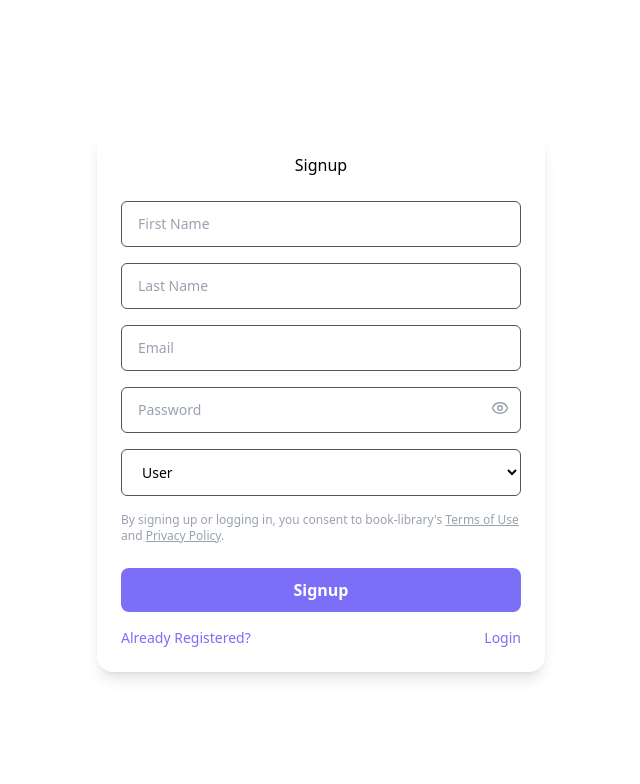
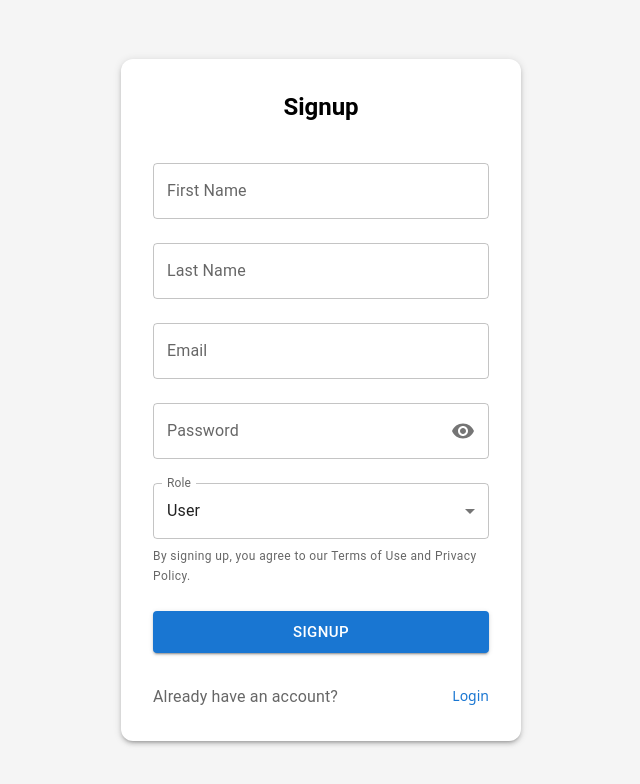
Before and after one commit to shreya1360/book-library, a React (Vite) app: page /signup in a window 1280 px wide. Shown: the top 784 px of the page, without its empty margins (319-959 px from the left). Built offline with nearby package versions, Linux system fonts and the light colour scheme.

Commit message:
fixed signup ui

```diff
--- a/src/components/Signup.jsx
+++ b/src/components/Signup.jsx
@@ -1,5 +1,16 @@
-import { Eye } from "lucide-react";
 import React, { useState } from "react";
+import {
+  Box,
+  Button,
+  TextField,
+  Typography,
+  MenuItem,
+  InputAdornment,
+  IconButton,
+  CircularProgress,
+  Link as MuiLink,
+} from "@mui/material";
+import { Visibility, VisibilityOff } from "@mui/icons-material";
 import { Link, useNavigate } from "react-router-dom";
 import Axios from "axios";
 
@@ -9,20 +20,21 @@ function Signup() {
     lastName: "",
     email: "",
     password: "",
-    role: "user", // default role
+    role: "user",
   });
 
+  const [showPassword, setShowPassword] = useState(false);
   const [error, setError] = useState("");
   const [loading, setLoading] = useState(false);
   const navigate = useNavigate();
 
   const handleChange = (e) => {
     const { name, value } = e.target;
+    setFormData((prev) => ({ ...prev, [name]: value }));
+  };
 
-    setFormData((prev) => ({
-      ...prev,
-      [name]: value,
-    }));
+  const handleTogglePassword = () => {
+    setShowPassword((show) => !show);
   };
 
   const handleSignup = async () => {
@@ -31,21 +43,13 @@ function Signup() {
     try {
       const { data } = await Axios.post(
         "https://book-lib-backend.onrender.com/api/v1/user/signup",
-        {
-          firstName: formData.firstName,
-          lastName: formData.lastName,
-          email: formData.email,
-          password: formData.password,
-          role: formData.role,
-        },
-        {
-          withCredentials: true,
-        }
+        formData,
+        { withCredentials: true }
       );
-      alert(data.message || "Signup succeeded");
+      alert(data.message || "Signup successful");
       navigate("/login");
     } catch (error) {
-      const msg = error?.response?.data?.errors || "Signup Failed";
+      const msg = error?.response?.data?.errors || "Signup failed";
       setError(msg);
     } finally {
       setLoading(false);
@@ -53,102 +57,137 @@ function Signup() {
   };
 
   return (
-    <div className="min-h-screen flex items-center justify-center px-4">
-      <div className="w-full max-w-md rounded-2xl p-6 shadow-lg">
-        <h1 className="text-center mb-6">Signup</h1>
+    <Box
+      minHeight="100vh"
+      display="flex"
+      justifyContent="center"
+      alignItems="center"
+      px={2}
+      bgcolor="#f5f5f5"
+    >
+      <Box
+        bgcolor="white"
+        p={4}
+        borderRadius={3}
+        boxShadow={3}
+        maxWidth={400}
+        width="100%"
+      >
+        <Typography variant="h5" fontWeight="600" textAlign="center" mb={3}>
+          Signup
+        </Typography>
 
-        <div className="mb-4 mt-2">
-          <input
-            className="w-full bg-transparent border border-gray-600 rounded-md px-4 py-3 placeholder-gray-400 text-sm focus:outline-none focus:ring-2 focus:ring-[#7a6ff0]"
-            type="text"
+        <TextField
+          fullWidth
+          label="First Name"
           name="firstName"
-            placeholder="First Name"
+          variant="outlined"
+          margin="normal"
           value={formData.firstName}
           onChange={handleChange}
         />
-        </div>
 
-        <div className="mb-4 mt-2">
-          <input
-            className="w-full bg-transparent border border-gray-600 rounded-md px-4 py-3 placeholder-gray-400 text-sm focus:outline-none focus:ring-2 focus:ring-[#7a6ff0]"
-            type="text"
+        <TextField
+          fullWidth
+          label="Last Name"
           name="lastName"
-            placeholder="Last Name"
+          variant="outlined"
+          margin="normal"
           value={formData.lastName}
           onChange={handleChange}
         />
-        </div>
 
-        <div className="mb-4 mt-2">
-          <input
-            className="w-full bg-transparent border border-gray-600 rounded-md px-4 py-3 placeholder-gray-400 text-sm focus:outline-none focus:ring-2 focus:ring-[#7a6ff0]"
+        <TextField
+          fullWidth
+          label="Email"
+          name="email"
           type="email"
-            name="email"
-            placeholder="Email"
+          variant="outlined"
+          margin="normal"
           value={formData.email}
           onChange={handleChange}
         />
-        </div>
 
-        <div className="mb-4 mt-2 relative">
-          <input
-            className="w-full bg-transparent border border-gray-600 rounded-md px-4 py-3 placeholder-gray-400 text-sm focus:ring-2 focus:ring-[#7a6ff0]"
-            type="password"
+        <TextField
+          fullWidth
+          label="Password"
           name="password"
-            placeholder="Password"
+          variant="outlined"
+          margin="normal"
+          type={showPassword ? "text" : "password"}
           value={formData.password}
           onChange={handleChange}
+          InputProps={{
+            endAdornment: (
+              <InputAdornment position="end">
+                <IconButton
+                  onClick={handleTogglePassword}
+                  edge="end"
+                  size="large"
+                >
+                  {showPassword ? <VisibilityOff /> : <Visibility />}
+                </IconButton>
+              </InputAdornment>
+            ),
+          }}
         />
-          <span className="absolute right-3 top-3 text-gray-400">
-            <Eye size={18} />
-          </span>
-        </div>
 
-        {/* Role selection */}
-        <div className="mb-4 mt-2">
-          <select
-            className="w-full bg-transparent border border-gray-600 rounded-md px-4 py-3 text-sm focus:outline-none focus:ring-2 focus:ring-[#7a6ff0]"
+        <TextField
+          select
+          fullWidth
+          label="Role"
           name="role"
+          variant="outlined"
+          margin="normal"
           value={formData.role}
           onChange={handleChange}
         >
-            <option value="user">User</option>
-            <option value="admin">Admin</option>
-          </select>
-        </div>
+          <MenuItem value="user">User</MenuItem>
+          <MenuItem value="admin">Admin</MenuItem>
+        </TextField>
 
-        {error && <span className="text-red-600 text-sm mb-4">{error}</span>}
+        {error && (
+          <Typography color="error" variant="body2" mt={1} mb={2}>
+            {error}
+          </Typography>
+        )}
 
-        <p className="text-xs text-gray-400 mt-4 mb-6">
-          By signing up or logging in, you consent to book-library's{" "}
-          <a href="#" className="underline">
-            Terms of Use
-          </a>{" "}
-          and{" "}
-          <a href="#" className="underline">
-            Privacy Policy
-          </a>
-          .
-        </p>
+        <Typography
+          variant="caption"
+          color="textSecondary"
+          display="block"
+          mb={2}
+        >
+          By signing up, you agree to our Terms of Use and Privacy Policy.
+        </Typography>
 
-        <button
+        <Button
+          variant="contained"
+          color="primary"
+          fullWidth
           onClick={handleSignup}
           disabled={loading}
-          className="w-full bg-[#7a6ff6] hover:bg-[#6c61a6] text-white font-semibold py-2.5 rounded-lg transition disabled:opacity-50"
+          size="large"
+          sx={{ mt: 1, mb: 2 }}
         >
-          {loading ? "Signing..." : "Signup"}
-        </button>
+          {loading ? <CircularProgress size={24} color="inherit" /> : "Signup"}
+        </Button>
 
-        <div className="flex justify-between mt-4 text-sm">
-          <a className="text-[#7a6ff6] hover:underline" href="#">
-            Already Registered?
-          </a>
-          <Link className="text-[#7a6ff6] hover:underline" to={"/login"}>
+        <Box display="flex" justifyContent="space-between" mt={2} fontSize={14}>
+          <Typography color="textSecondary">
+            Already have an account?
+          </Typography>
+          <MuiLink
+            component={Link}
+            to="/login"
+            underline="hover"
+            color="primary"
+          >
             Login
-          </Link>
-        </div>
-      </div>
-    </div>
+          </MuiLink>
+        </Box>
+      </Box>
+    </Box>
   );
 }
 
```
Lines whose indentation alone changed are shown as unchanged.
